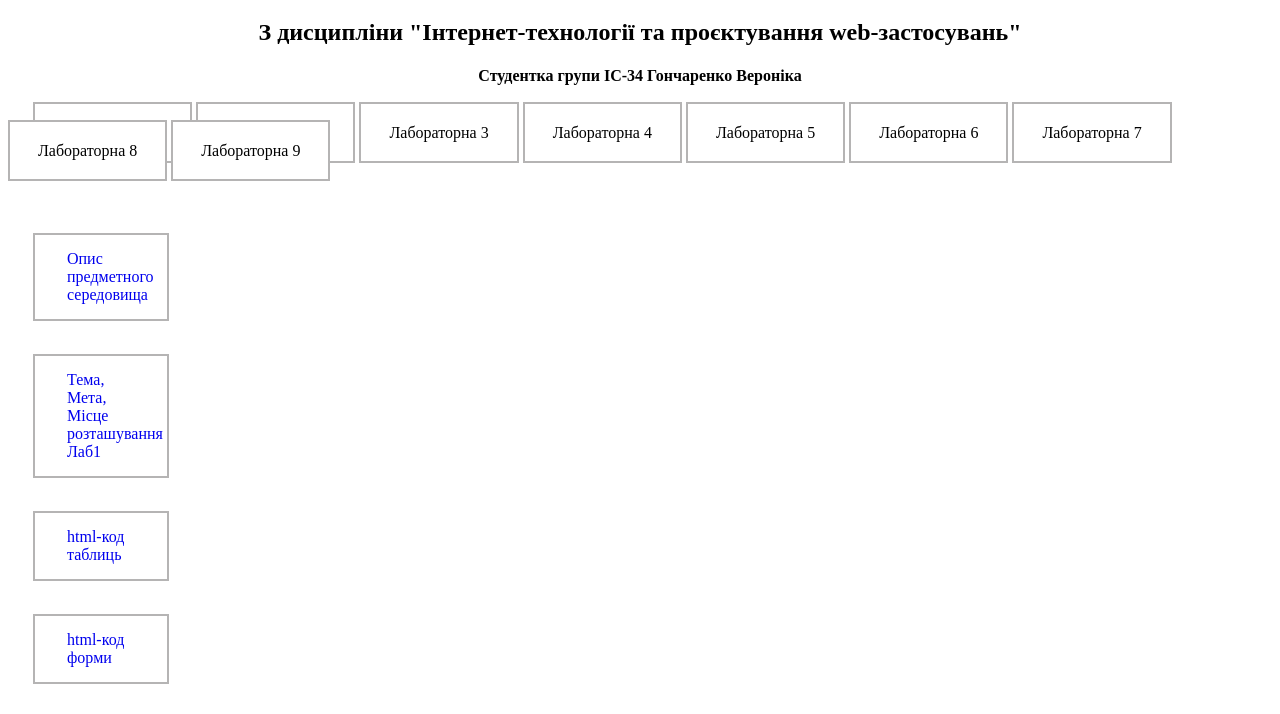
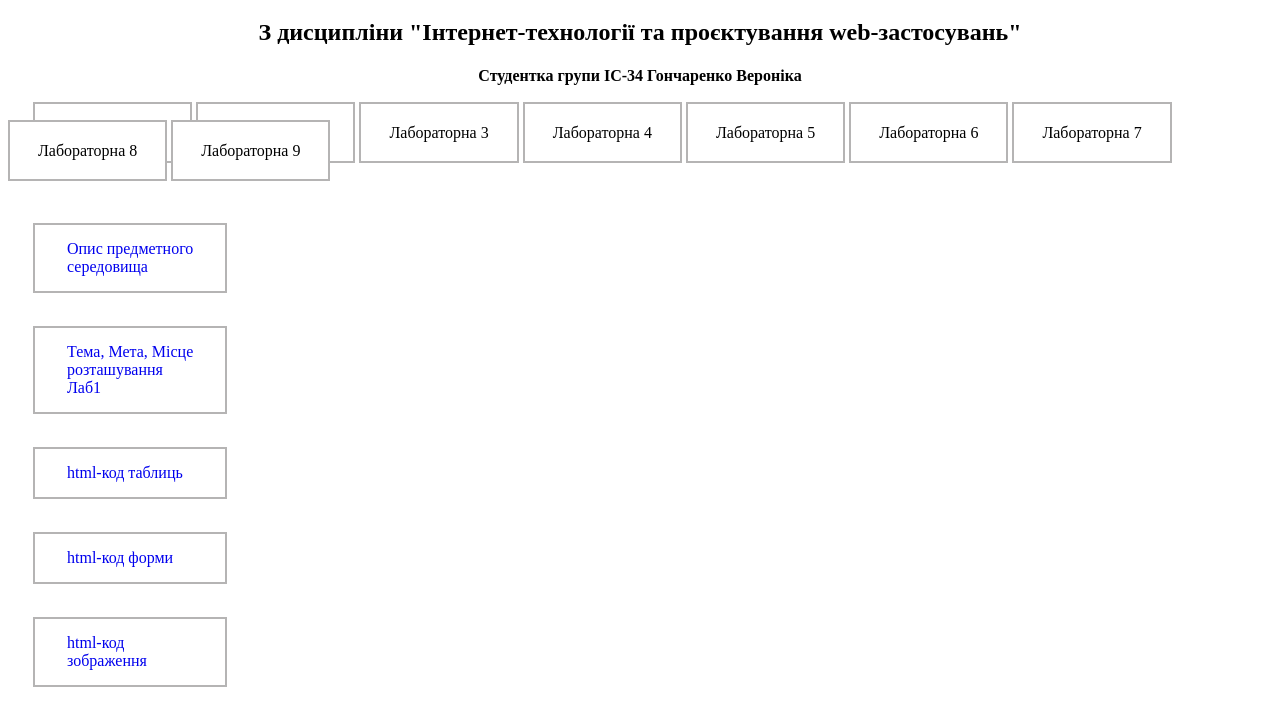
Before and after one commit to sataandagii/IC-34-Honcharenko-Zvit, a plain HTML site: page index.html in a window 1280 px wide. Shown: the part 61-775 px from the top of the page. Drawn offline with Linux system fonts and the light colour scheme.

```diff
--- a/style.css
+++ b/style.css
@@ -27,7 +27,7 @@
 }
 
 .work{
-    width:40%;
+    width:20%;
 }
 
 .content{
@@ -40,6 +40,7 @@
 
 .work a{
     display:block;
+    width:50%;
     padding: 15px 32px;
     margin-bottom:15px;
     margin-left:25px;
```
